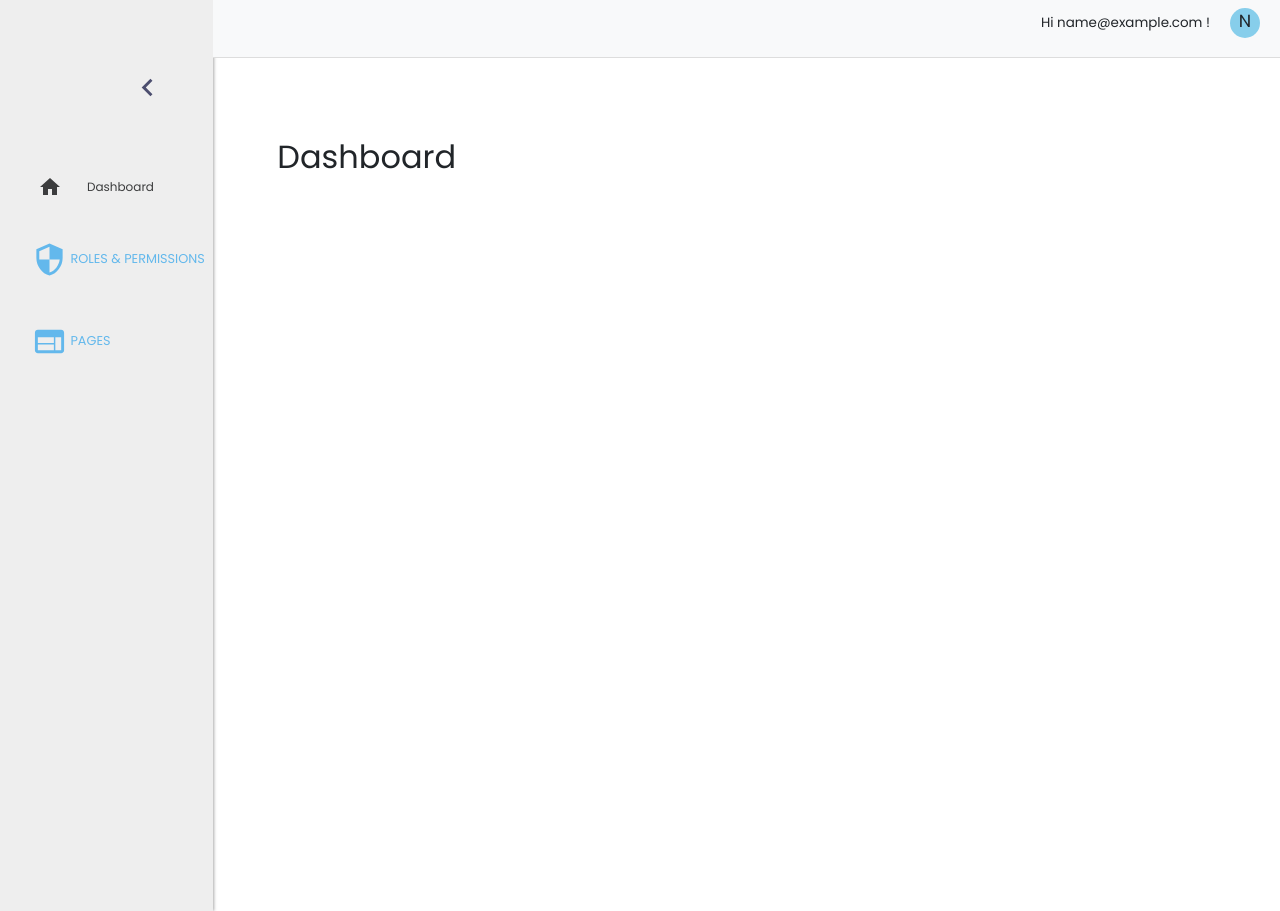
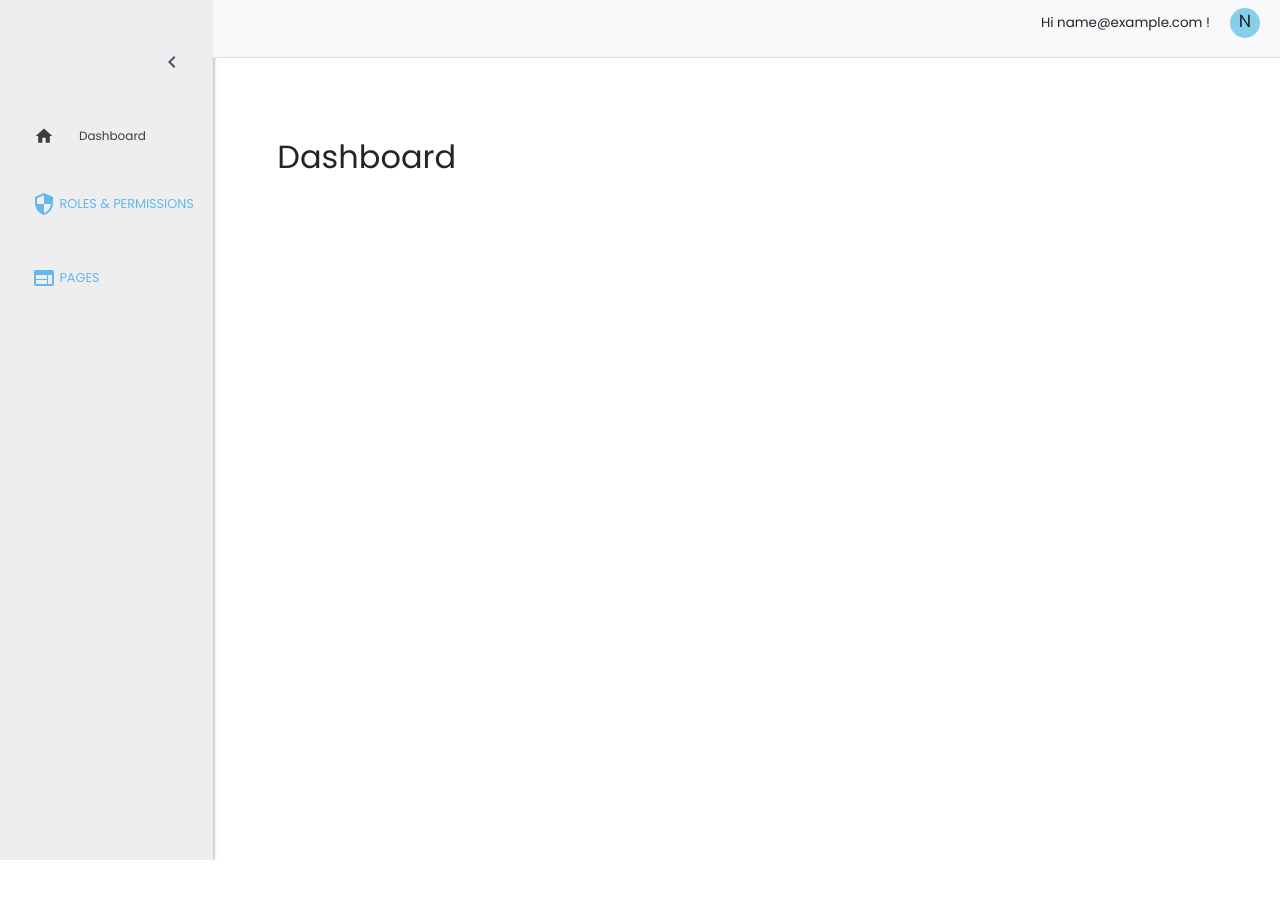
Before and after one commit to Pranil-Meherkar/React-starter-kit, a React (Create React App) app: page /dashboard in a window 1280 px wide. After the commit the page ends 860 px from the top, so only its background shows below. Built offline with nearby package versions, Linux system fonts and the light colour scheme; sample sign-in values are in the browser's storage.

Commit message:
changed sidebar styles

```diff
--- a/src/components/shared/SideBar/Sidebar.css
+++ b/src/components/shared/SideBar/Sidebar.css
@@ -48,7 +48,7 @@ html {
 }
 .sidebar__ul--1 {
   margin: 0;
-  padding:30px;
+  padding: 10px;
 }
 .sidebar__ul--2 {
   height: 92vh;
@@ -56,6 +56,7 @@ html {
   padding-bottom: 2.5rem;
   margin: 0;
   transition: all 0.2s;
+  padding-left: 32px;
 }
 .sidebar__ul--2::-webkit-scrollbar {
   display: none;
@@ -85,7 +86,8 @@ html {
 .sidebar__ul--li-head-span {
   display: grid;
   justify-self: end;
-  margin-left: 100px;
+  margin-left: 150px;
+  cursor: pointer;
 }
 
 .sidebar__ul--li-head-span.small {
@@ -107,7 +109,7 @@ html {
   font-size: 0.8rem;
   text-transform: uppercase;
   justify-self: start;
-  padding: 0.93rem 0;
+  padding: 1rem 0;
   margin-top: 1.1rem;
   margin-bottom: 0;
   color: #63b8ec;
@@ -132,7 +134,7 @@ html {
   text-decoration: none;
   font-size: 0.75rem;
   padding-right: 1.87rem;
-  padding-left: 6px;
+  padding-left: 2px;
   transition: all 0.2s;
 }
 
--- a/src/components/shared/SideBar/Sidebar.jsx
+++ b/src/components/shared/SideBar/Sidebar.jsx
@@ -17,17 +17,17 @@ const Sidebar = (props) => {
   const [showSubMenuItems, setShowSubMenuItems] = useState(Menu.map(item => false));
 
   const iconComponents = {
-    "Dashboard": <HomeIcon/>,
-    "Roles": <PersonIcon/>,
-    "Permissions": <SecurityIcon/>,
-    "Bulk Upload": <DriveFolderUploadIcon/>,
-    "Profiles": <AccountCircleIcon/>,
-    "Settings": <SettingsIcon/>,
+    "Dashboard": <HomeIcon fontSize="small"/>,
+    "Roles": <PersonIcon fontSize="small"/>,
+    "Permissions": <SecurityIcon fontSize="small"/>,
+    "Bulk Upload": <DriveFolderUploadIcon fontSize="small"/>,
+    "Profiles": <AccountCircleIcon fontSize="small"/>,
+    "Settings": <SettingsIcon fontSize="small"/>,
   }
 
   const headerIconComponents = {
-    "roles & permissions": <SecurityIcon fontSize="large"/>,
-    "Pages": <WebIcon fontSize="large" />,
+    "roles & permissions": <SecurityIcon fontSize="medium"/>,
+    "Pages": <WebIcon fontSize="medium" />,
   }
   const { hideSidebar, handleHideSidebar } = props;
 
@@ -61,7 +61,7 @@ const Sidebar = (props) => {
               <div style={{ marginTop: "5vh"}}>
                 <KeyboardArrowLeftIcon
                   onClick={handleHideSidebar}
-                  fontSize="large"
+                  fontSize="medium"
                 />
               </div>
             )}
```
